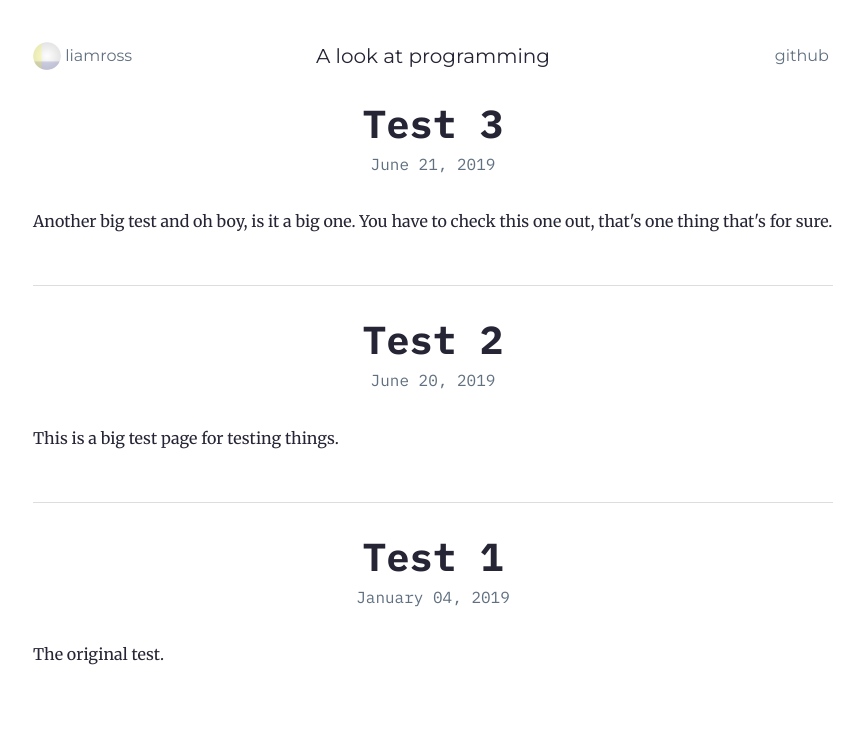
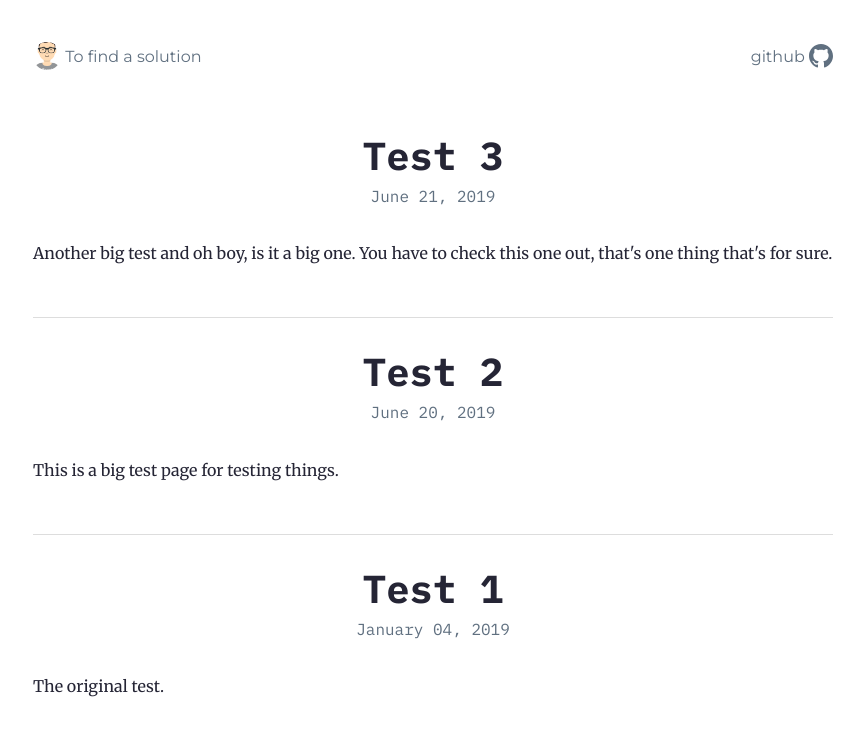
Before and after one commit to liamross/developmental, a Gatsby site: page / in a window 1280 px wide. Shown: the whole page, without its empty margins (207-1071 px from the left). Built offline with nearby package versions, Linux system fonts and the light colour scheme; Gatsby itself is replaced by a stand-in of ours.

Commit message:
Styling updates

```diff
--- a/gatsby-config.js
+++ b/gatsby-config.js
@@ -1,8 +1,8 @@
 module.exports = {
   siteMetadata: {
-    title: `liamross`,
+    title: `To find a solution`,
     author: `Liam Ross`,
-    description: `A look at programming.`,
+    description: `Finding elegant solutions to some messy problems`,
     siteUrl: `https://liamross.me/`,
     social: {linkedin: `liamrosscode`, github: 'liamross'},
   },
@@ -63,7 +63,7 @@ module.exports = {
         background_color: `#ffffff`,
         theme_color: `#663399`,
         display: `minimal-ui`,
-        icon: `content/assets/logo.png`,
+        icon: `content/assets/liam.png`,
       },
     },
     `gatsby-plugin-offline`,
--- a/src/components/github.js
+++ b/src/components/github.js
@@ -2,9 +2,13 @@ import React from 'react';
 
 export default function GitHub() {
   return (
-    <svg role="img" viewBox="0 0 24 24" xmlns="http://www.w3.org/2000/svg">
-      <title>GitHub icon</title>
-      <path d="M12 .297c-6.63 0-12 5.373-12 12 0 5.303 3.438 9.8 8.205 11.385.6.113.82-.258.82-.577 0-.285-.01-1.04-.015-2.04-3.338.724-4.042-1.61-4.042-1.61C4.422 18.07 3.633 17.7 3.633 17.7c-1.087-.744.084-.729.084-.729 1.205.084 1.838 1.236 1.838 1.236 1.07 1.835 2.809 1.305 3.495.998.108-.776.417-1.305.76-1.605-2.665-.3-5.466-1.332-5.466-5.93 0-1.31.465-2.38 1.235-3.22-.135-.303-.54-1.523.105-3.176 0 0 1.005-.322 3.3 1.23.96-.267 1.98-.399 3-.405 1.02.006 2.04.138 3 .405 2.28-1.552 3.285-1.23 3.285-1.23.645 1.653.24 2.873.12 3.176.765.84 1.23 1.91 1.23 3.22 0 4.61-2.805 5.625-5.475 5.92.42.36.81 1.096.81 2.22 0 1.606-.015 2.896-.015 3.286 0 .315.21.69.825.57C20.565 22.092 24 17.592 24 12.297c0-6.627-5.373-12-12-12" />
+    <svg
+      xmlns="http://www.w3.org/2000/svg"
+      width="24"
+      height="24"
+      viewBox="0 0 24 24"
+    >
+      <path d="M12 0c-6.626 0-12 5.373-12 12 0 5.302 3.438 9.8 8.207 11.387.599.111.793-.261.793-.577v-2.234c-3.338.726-4.033-1.416-4.033-1.416-.546-1.387-1.333-1.756-1.333-1.756-1.089-.745.083-.729.083-.729 1.205.084 1.839 1.237 1.839 1.237 1.07 1.834 2.807 1.304 3.492.997.107-.775.418-1.305.762-1.604-2.665-.305-5.467-1.334-5.467-5.931 0-1.311.469-2.381 1.236-3.221-.124-.303-.535-1.524.117-3.176 0 0 1.008-.322 3.301 1.23.957-.266 1.983-.399 3.003-.404 1.02.005 2.047.138 3.006.404 2.291-1.552 3.297-1.23 3.297-1.23.653 1.653.242 2.874.118 3.176.77.84 1.235 1.911 1.235 3.221 0 4.609-2.807 5.624-5.479 5.921.43.372.823 1.102.823 2.222v3.293c0 .319.192.694.801.576 4.765-1.589 8.199-6.086 8.199-11.386 0-6.627-5.373-12-12-12z" />
     </svg>
   );
 }
--- a/src/components/header.js
+++ b/src/components/header.js
@@ -8,7 +8,7 @@ export default function Header() {
   const {avatar, site} = useStaticQuery(
     graphql`
       query HeaderQuery {
-        avatar: file(absolutePath: {regex: "/logo.png/"}) {
+        avatar: file(absolutePath: {regex: "/liam.png/"}) {
           childImageSharp {
             fixed(width: 50, height: 50) {
               ...GatsbyImageSharpFixed
@@ -43,10 +43,15 @@ export default function Header() {
           <span className={style.leftText}>{title}</span>
         </Link>
       </div>
-      <div className={style.middle}>A look at programming</div>
+      <div className={style.middle}></div>
       <div className={style.right}>
-        <a href={`https://github.com/${social.github}`} className={style.right}>
-          github&nbsp;
+        <a
+          href={`https://github.com/${social.github}`}
+          target="_blank"
+          rel="noopener noreferrer"
+          className={style.right}
+        >
+          <span className={style.rightText}>github</span>&nbsp;
           <GitHub />
         </a>
       </div>
--- a/src/components/header.module.scss
+++ b/src/components/header.module.scss
@@ -6,7 +6,8 @@
     'left middle right' auto
     / 1fr auto 1fr;
   align-items: center;
-  margin-bottom: 2rem;
+  margin-bottom: 4rem;
+  grid-column-gap: 1rem;
 }
 
 .left {
@@ -25,16 +26,13 @@
   width: 28px !important;
 }
 
-.leftText {
-  display: none;
-  @media (min-width: $phone-upper-boundary) {
-    display: block;
-  }
-}
-
 .middle {
   grid-area: middle;
-  font-size: $font-size-h4;
+  font-size: $font-size-h3;
+  text-align: center;
+  // font-family: $merriweather;
+  // color: $font-color-mid;
+  font-weight: 100;
 }
 
 .right {
@@ -45,3 +43,12 @@
   fill: $font-color-mid;
   @include link();
 }
+
+.leftText,
+.rightText {
+  display: none;
+  @media (min-width: $phone-upper-boundary) {
+    display: block;
+  }
+  transform: translateY(1px);
+}
--- a/src/components/seo.js
+++ b/src/components/seo.js
@@ -1,14 +1,7 @@
-/**
- * SEO component that queries for data with
- *  Gatsby's useStaticQuery React hook
- *
- * See: https://www.gatsbyjs.org/docs/use-static-query/
- */
-
+import {graphql, useStaticQuery} from 'gatsby';
+import PropTypes from 'prop-types';
 import React from 'react';
-import PropTypes from 'prop-types';
 import Helmet from 'react-helmet';
-import {useStaticQuery, graphql} from 'gatsby';
 
 function SEO({description, lang, meta, title}) {
   const {site} = useStaticQuery(
@@ -51,22 +44,22 @@ function SEO({description, lang, meta, title}) {
           property: `og:type`,
           content: `website`,
         },
-        // {
-        //   name: `twitter:card`,
-        //   content: `summary`,
-        // },
-        // {
-        //   name: `twitter:creator`,
-        //   content: site.siteMetadata.author,
-        // },
-        // {
-        //   name: `twitter:title`,
-        //   content: title,
-        // },
-        // {
-        //   name: `twitter:description`,
-        //   content: metaDescription,
-        // },
+        {
+          name: `twitter:card`,
+          content: `summary`,
+        },
+        {
+          name: `twitter:creator`,
+          content: site.siteMetadata.author,
+        },
+        {
+          name: `twitter:title`,
+          content: title,
+        },
+        {
+          name: `twitter:description`,
+          content: metaDescription,
+        },
       ].concat(meta)}
     />
   );
--- a/src/pages/index.js
+++ b/src/pages/index.js
@@ -10,7 +10,7 @@ export default function BlogIndex({data, location}) {
 
   return (
     <Layout location={location} nonBlog>
-      <SEO title="All posts" />
+      <SEO title="All articles" />
       <List posts={posts} />
     </Layout>
   );
--- a/src/theme.scss
+++ b/src/theme.scss
@@ -14,8 +14,7 @@ $font-color-dark:            #252535;
 /* --- Layout --- */
 
 // Breakpoints
-$phone-upper-boundary:  768px;
-$tablet-upper-boundary: 1024px;
+$phone-upper-boundary:  475px;
 
 /* --- Fonts --- */
 
```
Also changed, not shown: gatsby-browser.js (+0 -9 lines), content/assets/liam.png (added).
